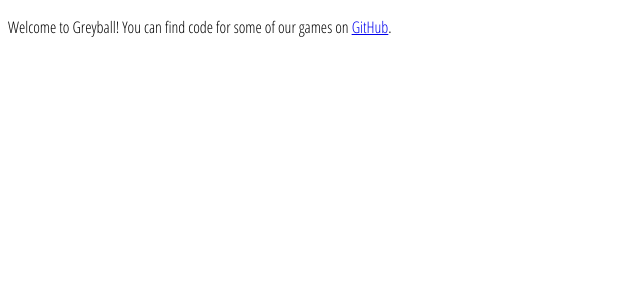
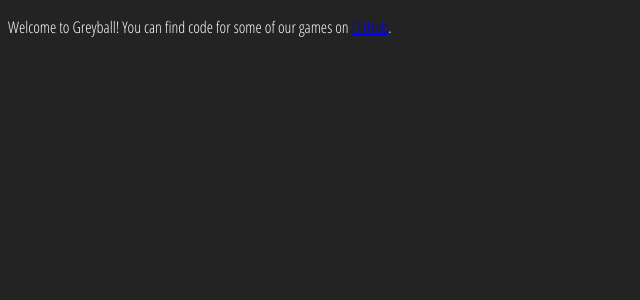
Before and after one commit to Antisine/Website, a PHP site: page /greyball.tk/index.php in a window 1280 px wide. Shown: the top 300 px of the page, without its empty margins (0-640 px from the left). Run offline with PHP 8.4, Linux system fonts and the light colour scheme.

Commit message:
Update main styles

```diff
--- a/Styles/main.css
+++ b/Styles/main.css
@@ -1,13 +1,9 @@
 @import url('https://fonts.googleapis.com/css?family=Open+Sans+Condensed:300|Source+Code+Pro:300');
 body {
+  background-color: #232323;
   font-family: "Open Sans Condensed";
+  color: #ffffff;
 }
 code, pre {
   font-family: "Source Code Pro";
 }
-.1 {
-  width: 8.33333333%;
-}
-.2 {
-  width: 16.66666666%;
-}
```
